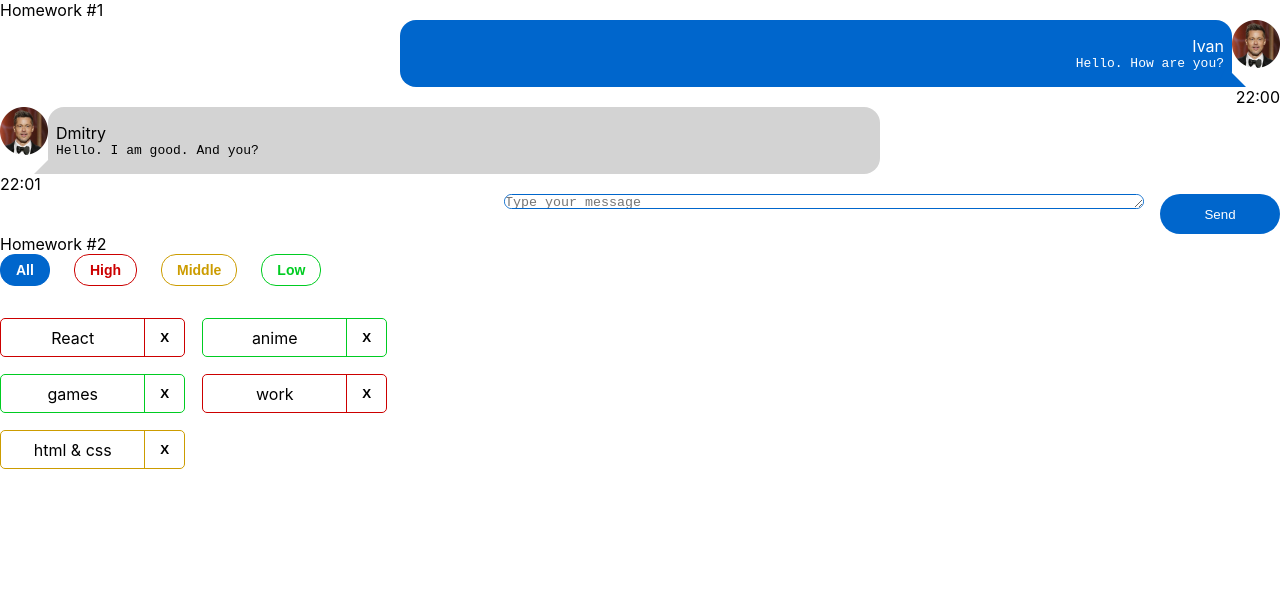
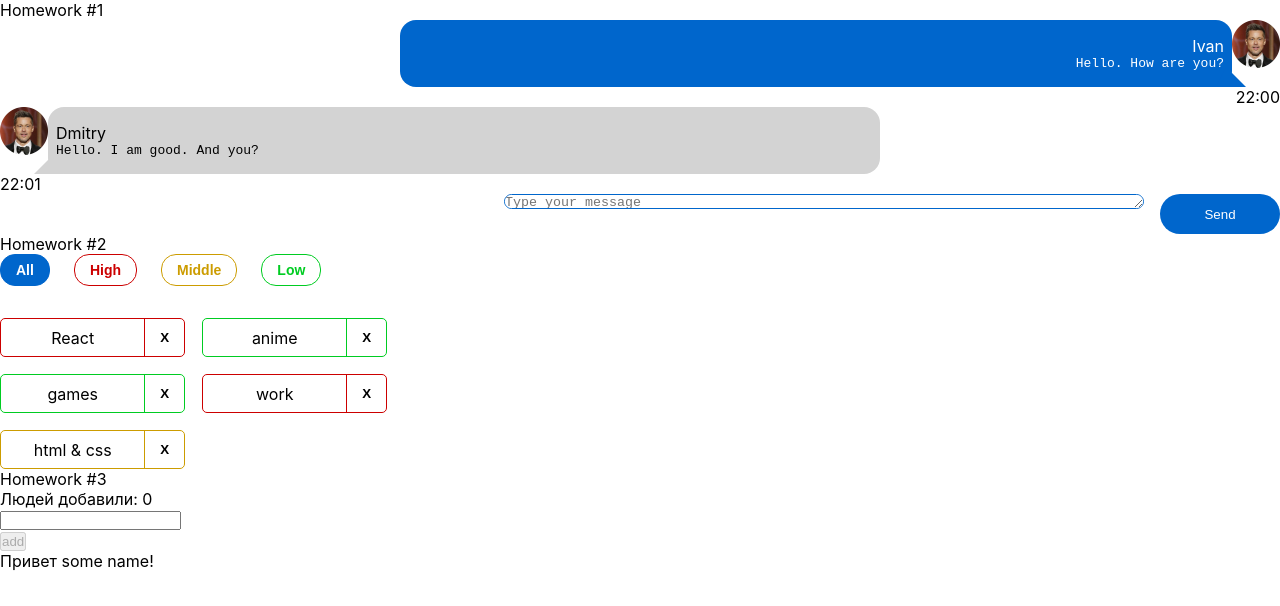
Before and after one commit to dnkdev1/hws2-master, a React (Create React App) app: page / in a window 1280 px wide. Shown: the top 606 px of the page. Built offline with nearby package versions, Linux system fonts and the light colour scheme.

Commit message:
HW3: all problems with function pureAddUserCallback fixed and test pureAddUserCallback test passed

```diff
--- a/src/s1-main/App.tsx
+++ b/src/s1-main/App.tsx
@@ -2,6 +2,7 @@ import React from 'react'
 import s from './App.module.css'
 import HW1 from '../s2-homeworks/hw01/HW1'
 import HW2 from "../s2-homeworks/hw02/HW2";
+import HW3 from "../s2-homeworks/hw03/HW3";
 
 function App() {
     return (
@@ -9,7 +10,7 @@ function App() {
             <HW1/>
             {/*раскомментировать по ходу выполнения*/}
             <HW2/>
-            {/*<HW3/>*/}
+            <HW3/>
             {/*<HW4/>*/}
 
             {/*при выполнении дз 5 и более - закомментировать здесь дз 1-4, так как они есть внутри дз 5*/}
--- a/src/s2-homeworks/hw03/HW3.tsx
+++ b/src/s2-homeworks/hw03/HW3.tsx
@@ -4,9 +4,9 @@ import s2 from '../../s1-main/App.module.css'
 import GreetingContainer from './GreetingContainer'
 
 /*
-* 1 - описать тип UserType
-* 2 - указать нужный тип в useState с users
-* 3 - дописать типы и логику функции pureAddUserCallback и проверить её тестами
+* 1 - описать тип UserType V
+* 2 - указать нужный тип в useState с users V
+* 3 - дописать типы и логику функции pureAddUserCallback и проверить её тестами V
 * 4 - в файле GreetingContainer.tsx дописать типизацию пропсов
 * 5 - в файле GreetingContainer.tsx указать нужные типы в useState с name и error
 * 6 - в файле GreetingContainer.tsx дописать тип и логику функции setNameCallback
@@ -19,20 +19,31 @@ import GreetingContainer from './GreetingContainer'
 
 // types
 export type UserType = {
-    _id: any // need to fix any
-    name: any // need to fix any
+    _id: string // need to fix any
+    name: string // need to fix any
 }
 
-export const pureAddUserCallback = (name: any, setUsers: any, users: any) => { // need to fix any
-    const user = { // need to fix
+/*export const pureAddUserCallback = (name: string, setUsers: any, users: UserType[]) => { // need to fix any
+    const user: UserType = { // need to fix
+        _id: v1(),
+        name: name,
+    }
+    setUsers([...users, user])
+}*/
+
+export const pureAddUserCallback = (name: string, setUsers: (users: UserType[]) => void, users: UserType[]) => { // need to fix any
+    const user: UserType = { // need to fix
+        _id: v1(),
+        name: name,
     }
     setUsers([...users, user])
 }
 
+
 const HW3 = () => {
-    const [users, setUsers] = useState<any>([]) // need to fix any
+    const [users, setUsers] = useState<UserType[]>([]) // need to fix any
 
-    const addUserCallback = (name: any) => { // need to fix any
+    const addUserCallback = (name: string) => { // need to fix any
         pureAddUserCallback(name, setUsers, users)
     }
 
```
Also changed, not shown: src/s2-homeworks/hw03/GreetingContainer.tsx (+5 -5 lines), 1 other file (tests, documents, lock files or other folders).
